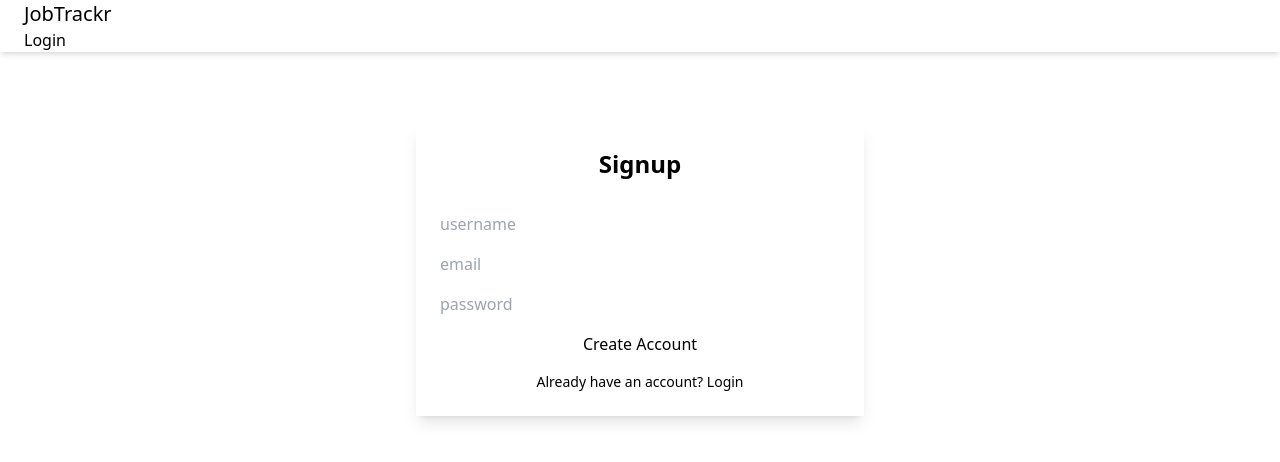
After one commit to sima-rai/jobtracker, a Django app: page /signup/ in a window 1280 px wide. The commit adds this page. Shown: the top 462 px of the page. Run offline with Django 5.2, Linux system fonts and the light colour scheme; some libraries are stand-ins or nearby versions.

Commit message:
User signup and login

```diff
--- a/applications/templates/applications/base.html
+++ b/applications/templates/applications/base.html
@@ -17,14 +17,39 @@
             <a class="btn btn-ghost text-xl">JobTrackr</a>
         </div>
         <div class="flex-none">
-            <a class="btn btn-primary btn-sm">Login</a>
+            {% if user.is_authenticated %}
+                <a href="{% url 'logout' %}" class="btn btn-outline btn-sm">Logout</a>
+            {% else %}
+                <a href="{% url 'login' %}" class="btn btn-primary btn-sm">Login</a>
+            {% endif %}
         </div>
     </div>
+
+    {% if messages %}
+    <div id="toast-container" class="fixed top-4 right-4 space-y-2 z-50">
+        {% for message in messages %}
+        <div class="flex items-center justify-between px-4 py-2 rounded-lg shadow-md
+                    {% if message.tags == 'error' %}bg-red-500 text-white{% endif %}
+                    {% if message.tags == 'success' %}bg-green-500 text-white{% endif %}
+                    {% if message.tags == 'warning' %}bg-yellow-500 text-black{% endif %}
+                    {% if message.tags == 'info' %}bg-blue-500 text-white{% endif %}">
+            <span>{{ message }}</span>
+            <button onclick="this.parentElement.remove()" class="ml-4 font-bold">&times;</button>
+        </div>
+        {% endfor %}
+    </div>
+    {% endif %}
 
     <!-- Main content -->
     <main class="p-6">
         {% block content %}{% endblock %}
     </main>
 
+    <script>
+        setTimeout(() => {
+            document.querySelectorAll('#toast-container > div').forEach(el => el.remove());
+        }, 4000)
+    </script>
+
 </body>
 </html>
--- /dev/null
+++ b/applications/templates/applications/signup.html
@@ -0,0 +1,30 @@
+{% extends "applications/base.html" %}
+{% block content %}
+
+<div class="max-w-md mx-auto mt-12">
+    <div class="card bg-base-100 shadow-lg p-6">
+
+        <h2 class="text-2xl font-bold mb-4 text-center">Signup</h2>
+
+            <form method="post" class="space-y-4">
+                {% csrf_token %}
+                <input type="text" name="username" placeholder="username"
+                class="input input-bordered w-full" required>
+
+                <input type="email" name="email" placeholder="email"
+                class="input input-bordered w-full" required>
+
+                <input type="password" name="password" placeholder="password"
+                class="input input-bordered w-full" required>
+
+                <button class="btn brn-primary w-full">Create Account</button>
+            </form>
+
+            <p class="text-sm text-center mt-4">
+            Already have an account?
+            <a href="{% url 'login' %}" class="link link-primary">Login</a>
+            </p>
+    </div>
+</div>
+
+{% endblock %}
--- a/applications/urls.py
+++ b/applications/urls.py
@@ -2,5 +2,10 @@ from django.urls import path
 from . import views
 
 urlpatterns = [
+
      path("", views.home, name="home"),
+     path("signup/", views.signup_view, name="signup"),
+     path("login/", views.login_view, name="login"),
+     path("logout/", views.logout_view, name="logout"),
+
 ]
--- a/applications/views.py
+++ b/applications/views.py
@@ -1,6 +1,8 @@
-from django.shortcuts import render
+from django.shortcuts import render, redirect
 from django.http import HttpResponse
-
+from django.contrib.auth import authenticate, login, logout
+from django.contrib.auth.models import User
+from django.contrib import messages
 # Create your views here.
 
 
@@ -12,3 +14,46 @@ def hello_world(self):
 
 def home(request):
     return render(request, 'applications/home.html')
+
+
+
+def signup_view(request):
+    if request.method == 'POST':
+        username = request.POST.get('username')
+        email = request.POST.get('email')
+        password = request.POST.get('password')
+
+
+        if User.objects.filter(username=username).exists():
+            messages.error(request, "Username already exists")
+            return redirect("signup")
+
+        user = User.objects.create_user(
+            username=username,
+            email=email,
+            password=password
+        )
+        login(request, user)
+        return redirect("home")
+    return render(request, 'applications/signup.html')
+
+
+def login_view(request):
+    if request.method == 'POST':
+        username = request.POST.get('username')
+        password = request.POST.get('password')
+
+        user = authenticate(request, username=username, password=password)
+
+        if user:
+            login(request, user)
+            return redirect("home")
+        else:
+            messages.error(request, "Invalid credentials")
+            return redirect("login")
+
+    return render(request, 'applications/login.html')
+
+def logout_view(request):
+    logout(request)
+    return redirect("home")
```
Also changed, not shown: applications/templates/applications/login.html (added, +28 -0 lines).
